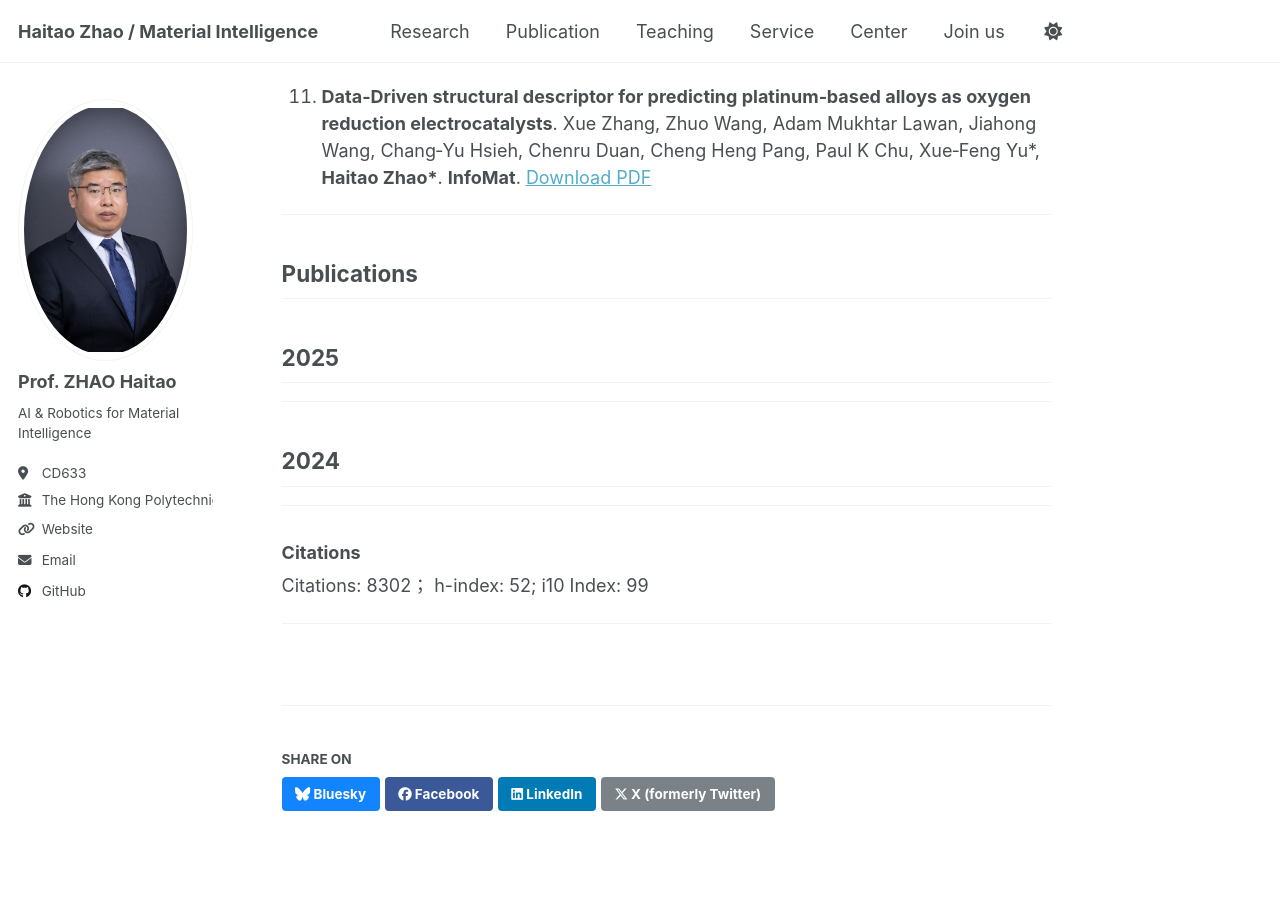
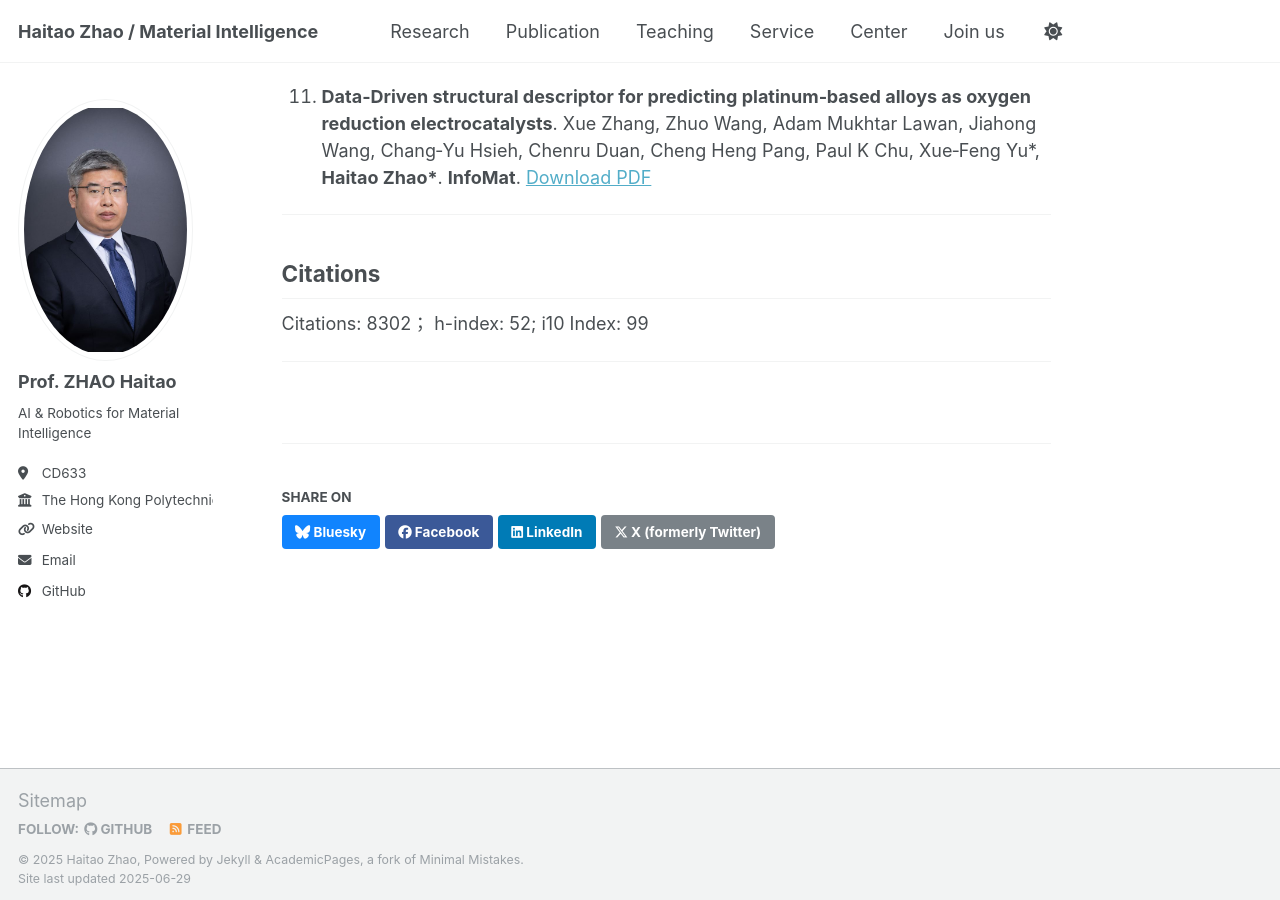
Before and after one commit to HaitaoZhao-PolyU/HaitaoZhao-PolyU.github.io, a Jekyll site: the page built from _publication1/publication.md, in a window 1280 px wide and 900 px high, scrolled down 1528 px. Built offline with Jekyll 4.4.1, drawn with Linux system fonts in a browser that asks for light colours.

Commit message:
Update publication.md

```diff
--- a/_publication1/publication.md
+++ b/_publication1/publication.md
@@ -29,20 +29,9 @@ collection: publication1
 11. **Data-Driven structural descriptor for predicting platinum‐based alloys as oxygen reduction electrocatalysts**. Xue Zhang, Zhuo Wang, Adam Mukhtar Lawan, Jiahong Wang, Chang‐Yu Hsieh, Chenru Duan, Cheng Heng Pang, Paul K Chu, Xue‐Feng Yu\*, **Haitao Zhao\***. **InfoMat**. [Download PDF](/files/11.pdf)
 
 
-
-
-
----
-## Publications
-
-## 2025
-
----
-## 2024
-
 ---
 
-### Citations
+## Citations
 
 Citations: 8302； h-index: 52; i10 Index: 99
 
```
